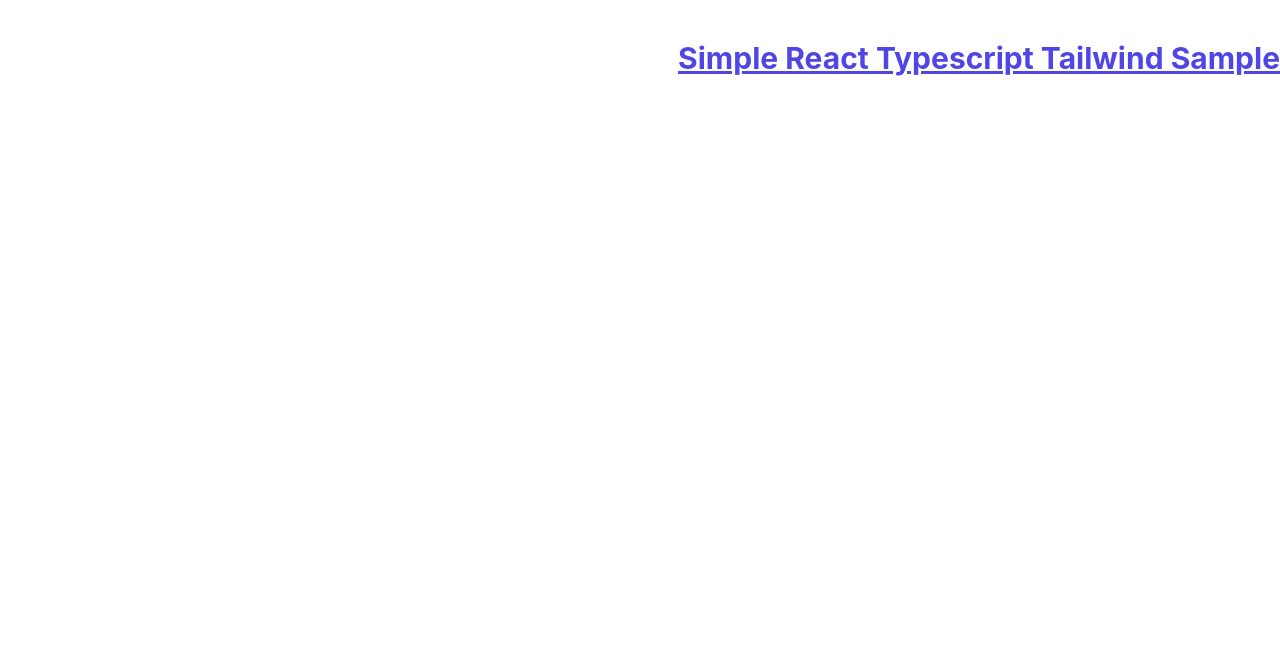
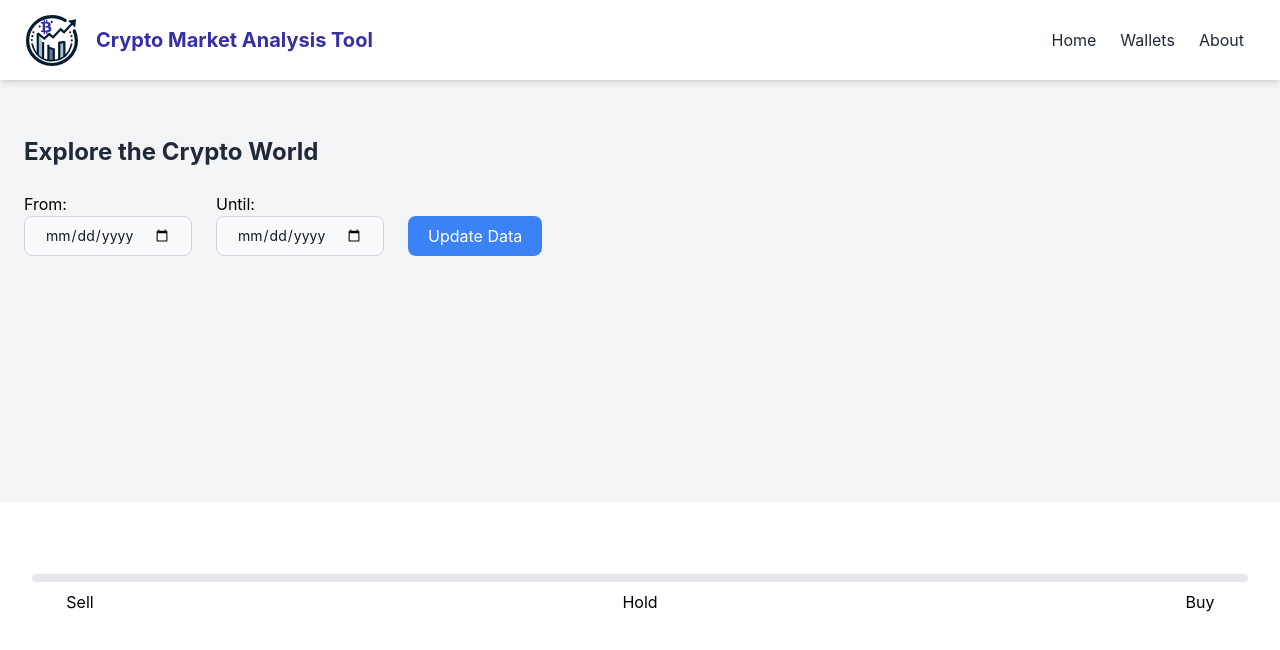
Before and after one commit to KatyaPetukhov/Crypto-Market-Analysis-Tool, a React (Create React App) app in the folder frontend_react/: page / in a window 1280 px wide. Shown: the top 650 px of the page. Built offline with nearby package versions, Linux system fonts and the light colour scheme.

Commit message:
Added react components

```diff
--- a/frontend_react/src/App.tsx
+++ b/frontend_react/src/App.tsx
@@ -1,11 +1,12 @@
 import React from "react";
 import "./App.css";
+import Home from "./screens/Home";
 
 function App() {
   return (
-    <h1 className="text-3xl font-bold underline text-indigo-600 mt-10 text-end">
-      Simple React Typescript Tailwind Sample
-    </h1>
+    <div>
+      <Home></Home>
+    </div>
   );
 }
 
--- /dev/null
+++ b/frontend_react/src/components/Chart.tsx
@@ -0,0 +1,68 @@
+import React, { useState } from "react";
+import Button from "./Button";
+import InputDate from "./InputDate";
+
+const Chart = () => {
+  const [fromDate, setFromDate] = useState<Date>();
+  const [untilDate, setUntilDate] = useState<Date>();
+  return (
+    <main className="container mx-auto px-6 py-8 ">
+      <section className="mx-auto">
+        <h2 className="text-2xl font-bold text-gray-800 my-6">
+          Explore the Crypto World
+        </h2>
+        <div className="mx-auto flex flex-wrap items-end gap-6 mb-6">
+          <div>
+            From:
+            <InputDate setDate={setFromDate} maxDate={untilDate} />
+          </div>
+
+          <div>
+            Until:
+            <InputDate setDate={setUntilDate} minDate={fromDate} />
+          </div>
+          <div>
+            <Button
+              name={"Update Data"}
+              onClick={() => {
+                alert("Clicked");
+              }}
+            ></Button>
+          </div>
+        </div>
+        <div className="w-full">
+          <svg
+            id="loading"
+            className="animate-spin h-10 w-1 text-gray-500 text-center invisible block mx-auto"
+            xmlns="http://www.w3.org/2000/svg"
+            fill="none"
+            viewBox="0 0 26 26"
+          >
+            <circle
+              cx="12"
+              cy="12"
+              r="10"
+              stroke="#9b9b9b"
+              stroke-width="3"
+            ></circle>
+            <clipPath id="cut-off-bottom">
+              <rect x="0" y="0" width="12" height="12" />
+            </clipPath>
+            <circle
+              cx="12"
+              cy="12"
+              r="10"
+              stroke="#791bbd"
+              stroke-width="3"
+              clip-path="url(#cut-off-bottom)"
+            ></circle>
+          </svg>
+        </div>
+
+        <canvas id="chart"></canvas>
+      </section>
+    </main>
+  );
+};
+
+export default Chart;
--- /dev/null
+++ b/frontend_react/src/components/Header.tsx
@@ -0,0 +1,41 @@
+import React from "react";
+
+const Header = () => {
+  return (
+    <nav className="bg-white shadow-md">
+      <div className="container mx-auto px-6 py-3 flex justify-between items-center">
+        <div className="container mx-auto flex items-center">
+          <a className="h-14 w-14 mr-4" href="index.html">
+            <img src="img/logo/logo.svg" alt="logo" />
+          </a>
+
+          <a
+            className="hidden md:block font-bold text-indigo-800 text-xl"
+            href="index.html"
+          >
+            Crypto Market Analysis Tool
+          </a>
+        </div>
+        <div className="flex">
+          <a
+            className="text-gray-800 hover:text-gray-600 px-3"
+            href="index.html"
+          >
+            Home
+          </a>
+          <a
+            className="text-gray-800 hover:text-gray-600 px-3"
+            href="wallets.html"
+          >
+            Wallets
+          </a>
+          <a className="text-gray-800 hover:text-gray-600 px-3" href="#">
+            About
+          </a>
+        </div>
+      </div>
+    </nav>
+  );
+};
+
+export default Header;
--- /dev/null
+++ b/frontend_react/src/components/Prediction.tsx
@@ -0,0 +1,66 @@
+import React from "react";
+
+const Prediction = () => {
+  return (
+    <section className="bg-white py-8">
+      <div className="flex flex-col items-center px-8 mt-10 ">
+        <input
+          disabled
+          max="5"
+          step="1"
+          className="w-full h-2 bg-gray-200 rounded-lg appearance-none cursor-pointer "
+        />
+        <div
+          id="rate_circles"
+          className="w-full flex justify-between text-xs mx-auto"
+        >
+          <span className="mt-1 text-base w-24 text-center transform -translate-y-3">
+            <img
+              src="./img/circle-solid.svg"
+              alt=""
+              className="w-6 mx-auto hidden"
+            />
+          </span>
+          <span className="mt-1 text-base w-24 text-center transform -translate-y-3">
+            <img
+              src="./img/circle-solid.svg"
+              alt=""
+              className="w-6 mx-auto hidden"
+            />
+          </span>
+          <span className="mt-1 text-base w-24 text-center transform -translate-y-3 ">
+            <img
+              src="./img/circle-solid.svg"
+              alt=""
+              className="w-6 mx-auto hidden"
+            />
+          </span>
+          <span className="mt-1 text-base w-24 text-center transform -translate-y-3 ">
+            <img
+              src="./img/circle-solid.svg"
+              alt=""
+              className="w-6 mx-auto hidden"
+            />
+          </span>
+          <span className="mt-1 text-base w-24 text-center transform -translate-y-3">
+            <img
+              src="./img/circle-solid.svg"
+              alt=""
+              className="w-6 mx-auto hidden"
+            />
+          </span>
+        </div>
+
+        <div id="rate_labels" className="w-full flex justify-between text-xs ">
+          <span className="mt-1 text-base w-24 text-center">Sell</span>
+          <span className="mt-1 text-base w-24 text-center"></span>
+          <span className="mt-1 text-base w-24 text-center">Hold</span>
+          <span className="mt-1 text-base w-24 text-center"></span>
+          <span className="mt-1 text-base w-24 text-center">Buy</span>
+        </div>
+      </div>
+    </section>
+  );
+};
+
+export default Prediction;
--- /dev/null
+++ b/frontend_react/src/screens/Home.tsx
@@ -0,0 +1,31 @@
+import React from "react";
+import Header from "../components/Header";
+import Chart from "../components/Chart";
+import Prediction from "../components/Prediction";
+
+const Home = () => {
+  return (
+    <div className="bg-gray-100">
+      <Header></Header>
+      <Chart></Chart>
+      <Prediction></Prediction>
+
+      {/* <div className="container mx-auto px-6">
+    <h2 className="text-2xl font-bold text-center text-gray-800 mt-28">Stay Updated</h2>
+    <h3 className="text-xl text-center text-gray-600">Subscribe for Latest Updates</h3>
+    <form className="flex flex-col justify-center mt-8 max-w-md mx-auto">
+        <input className="border rounded-md py-2 px-4 w-full" type="text" placeholder="Your Name" aria-label="Name" required>
+        <input className="border rounded-md py-2 px-4 w-full mt-4" type="email" placeholder="Your Email" aria-label="Email" required>
+        <button className="bg-blue-500 hover:bg-blue-700 text-white font-bold py-2 px-4 rounded mt-8" type="submit">Subscribe</button>
+    </form>
+</div> */}
+      {/* <footer className="bg-white py-6">
+    <div className="container mx-auto px-6 text-center">
+        <small><a className="text-blue-500 hover:text-blue-700" href="#">Privacy Policy</a> • <a className="text-blue-500 hover:text-blue-700" href="#">Terms of Service</a></small>
+    </footer>
+  </div> */}
+    </div>
+  );
+};
+
+export default Home;
```
